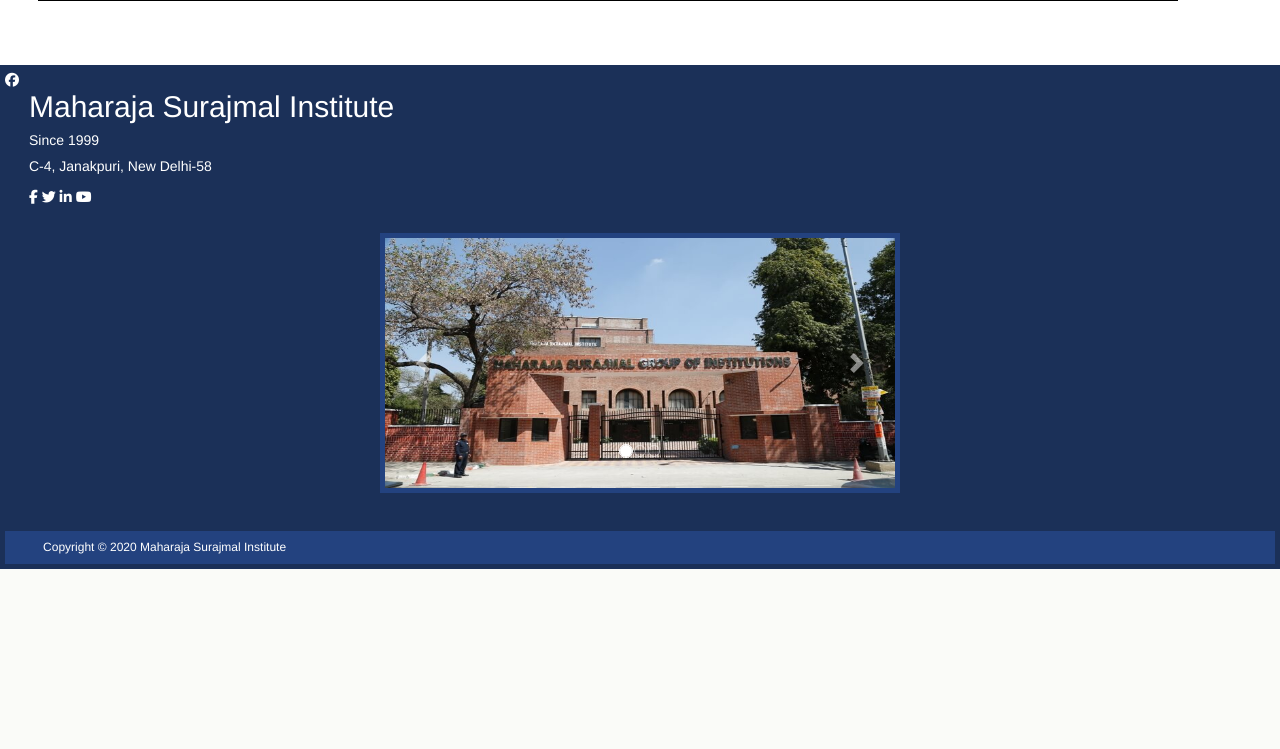
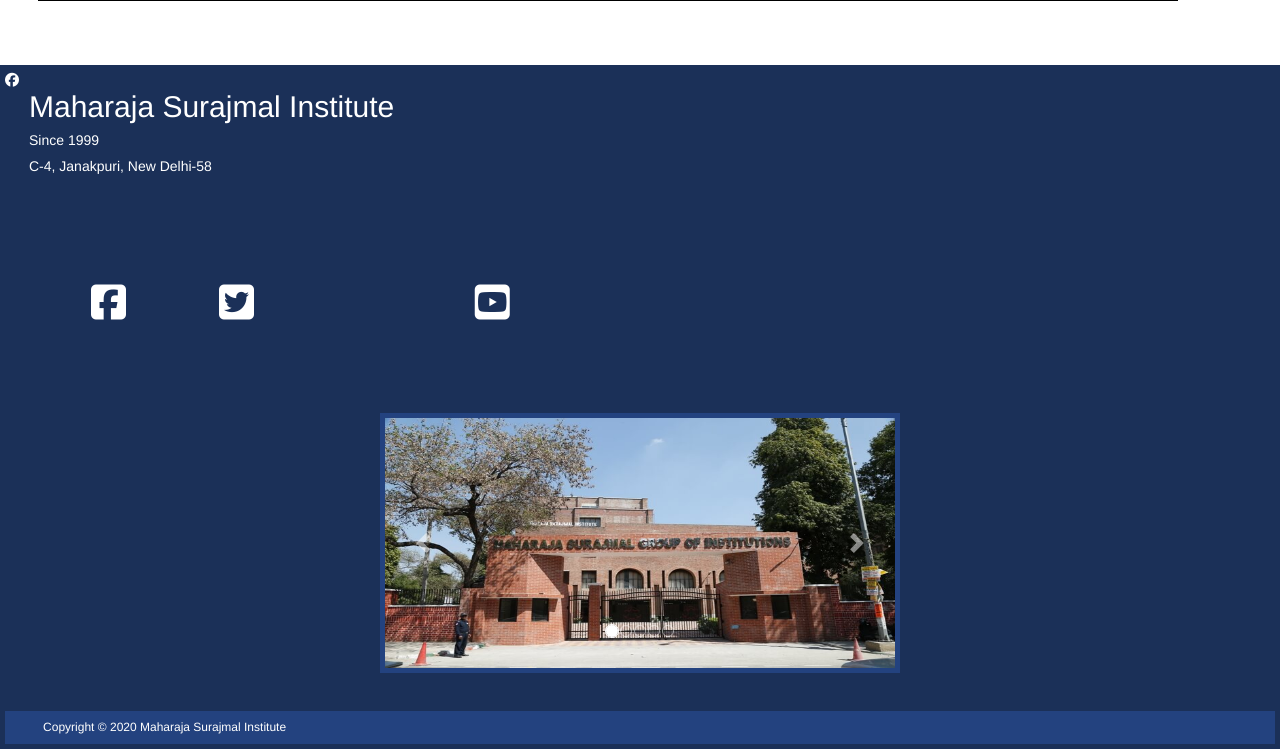
Before and after one commit to Megha2k/MSI-Alumni, a Django app: page / in a window 1280 px wide. Shown: the part 1287-2036 px from the top of the page. Before the commit the page ends 1856 px from the top, so only its background shows below. Run offline with Django 3.2, Linux system fonts and the light colour scheme; data comes from the database, SQL or seed files in the repository; some libraries are stand-ins or nearby versions.

Commit message:
social media icons appeared

```diff
--- a/alumni_portal/static/css/style.css
+++ b/alumni_portal/static/css/style.css
@@ -464,6 +464,16 @@ overflow-x: hidden;
 
 }
 
+ .fab {
+    padding: 60px;
+	font-size: 40px;
+    width: 80px;
+    text-align: center;
+    text-decoration: none;
+    margin: 5px 2px;
+	border-radius: 50%;
+}
+
 
 /* ------------------Shubham rathore section --------------------------- */
 /* ------------------------ENDs HERE------------------------------------ */
--- a/alumni_portal/templates/alumni_app/base.html
+++ b/alumni_portal/templates/alumni_app/base.html
@@ -21,7 +21,7 @@
 
 	<!-- try----------------------------------------------------------------------------------------------------- -->
 	<link rel="stylesheet" href="https://maxcdn.bootstrapcdn.com/bootstrap/3.3.7/css/bootstrap.min.css" >
-    <!-- <link rel="stylesheet" href="https://cdnjs.cloudflare.com/ajax/libs/font-awesome/4.7.0/css/font-awesome.min.css"> -->
+    <link rel="stylesheet" href="https://cdnjs.cloudflare.com/ajax/libs/font-awesome/4.7.0/css/font-awesome.min.css">
 
         <!--jQuery library-->
         <script src="https://ajax.googleapis.com/ajax/libs/jquery/1.12.4/jquery.min.js"></script>
@@ -120,10 +120,10 @@
 					<h5>C-4, Janakpuri, New Delhi-58</h5>
 				</div>
 				<div style=" margin-left: 3%; margin-top: 1%; margin-bottom: 2%;"><!-- ------Social media icons-------- -->
-					<i href="#" class="fa fa-facebook"></i>
-					<i href="#" class="fa fa-twitter"></i>
-					<i href="#" class="fa fa-linkedin"></i>
-					<i href="#" class="fa fa-youtube"></i>
+					<i href="#" class="fab fa-facebook-square"></i>
+					<i href="#" class="fab fa-twitter-square"></i>
+					<i href="#" class="fab fa-linkedin-square"></i>
+					<i href="#" class="fab fa-youtube-square"></i>
 				</div>
 			</div>
 			<div style="width:40%; margin-left:auto; margin-right:auto; border: 5px solid #23427f;"><!-- Image slider in footer --------------------------------------------->
@@ -161,6 +161,8 @@
 							   <li data-target="#myslider" data-slide-to="0" class="active"></li>
 							   <li data-target="#myslider" data-slide-to="1" ></li>
 							   <li data-target="#myslider" data-slide-to="2" ></li>
+							   <li data-target="#myslider" data-slide-to="3" ></li>
+							   <li data-target="#myslider" data-slide-to="4" ></li>
 
 						   </ol>
 						   <a class="carousel-control-prev" href="#myslider" role="button" data-slide="prev">
```
